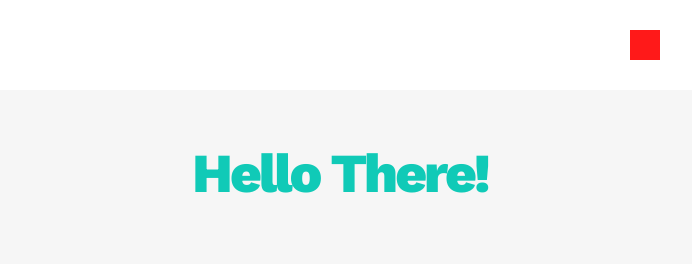
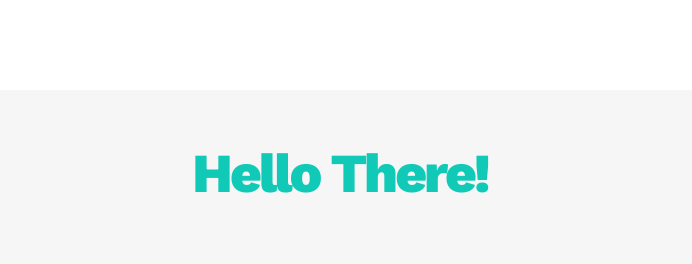
Before and after one commit to Valkema/Leon-page, a website: page src/index.html in a window 1280 px wide. Shown: the top 264 px of the page, 300-992 px from the left. Drawn offline with nearby package versions, Linux system fonts and the light colour scheme; files that its build step writes are made by us from their sources.

Commit message:
fixed menu closing elem

```diff
--- a/src/scss/index.scss
+++ b/src/scss/index.scss
@@ -186,8 +186,7 @@
     position: absolute;
     z-index: 100;
     right: 27%;
-    background-color: #ff1919;
-    opacity: 1;
+    opacity: 0;
 
     @media screen and (max-width: $for-xx-large-devices) {
         right: 26%;
```
Also changed, not shown: Leon-page/css/index.min.css.
